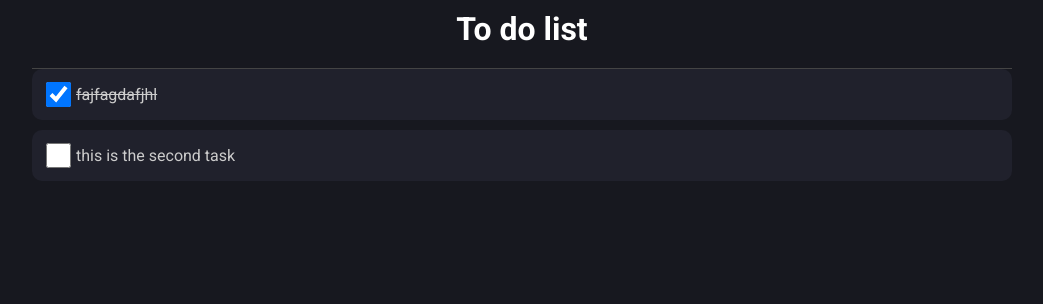
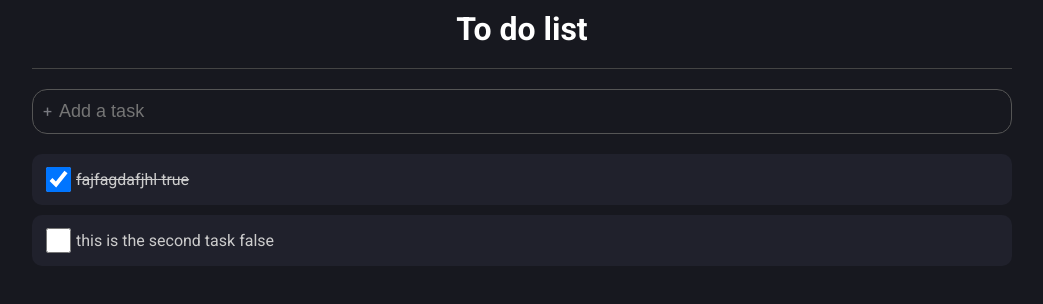
Before and after one commit to xistoeugenio/mini-typescript-projects, a React (Create React App) app: page / in a window 1280 px wide. Shown: the top 304 px of the page, without its empty margins (118-1161 px from the left). Built offline with nearby package versions, Linux system fonts and the light colour scheme.

Commit message:
finished AddArea component

```diff
--- a/src/App.tsx
+++ b/src/App.tsx
@@ -2,6 +2,7 @@ import { useState } from "react";
 import * as C from "./app.styles"
 import { Item } from "./types/item"
 import ListItem from "./components/listItem/ListItem";
+import AddArea from "./components/addArea/AddArea";
 
 const App = () => {
   const [list, setList] = useState<Item[]>([
@@ -9,11 +10,21 @@ const App = () => {
     { id: 1, name: "this is the second task", done: false }
   ])
 
+  const handleAddTask = (taskName: string) => {
+    let newList = [...list]
+    newList.push({
+      id: list.length + 1,
+      name: taskName,
+      done: false,
+    })
+    setList(newList)
+  }
+
   return (
     <C.Container>
       <C.Area>
         <C.Header>To do list</C.Header>
-
+        <AddArea onEnter={handleAddTask} />
         {list.map((item, index) => (
           <ListItem key={index} item={item} />
         ))}
--- a/src/components/addArea/AddArea.tsx
+++ b/src/components/addArea/AddArea.tsx
@@ -1,8 +1,30 @@
+import { KeyboardEvent, useState } from "react"
 import * as C from "./styles"
 
-export default function AddArea() {
+type Props = {
+  onEnter: (taskName: string) => void
+}
+
+export default function AddArea({ onEnter }: Props) {
+  const [inputText, setInputText] = useState('')
+
+  const handleKeyUp = (e: KeyboardEvent) => {
+    if (e.code === "Enter" && inputText !== '') {
+      onEnter(inputText)
+      setInputText('')
+    }
+  }
+
   return (
     <C.Container>
+      <div className="image">+</div>
+      <input
+        type="text"
+        placeholder="Add a task"
+        value={inputText}
+        onChange={(e) => setInputText(e.target.value)}
+        onKeyUp={handleKeyUp}
+      />
     </C.Container>
   )
 }
--- a/src/components/addArea/styles.ts
+++ b/src/components/addArea/styles.ts
@@ -1,3 +1,23 @@
 import styled from "styled-components";
 
-export const Container = styled.div``;
+export const Container = styled.div`
+    border: 1px solid #555;
+    border-radius: 15px;
+    padding: 10px;
+    margin: 20px 0;
+    display: flex;
+    align-items: center;
+
+    .image{
+        margin-right: 5px;
+    }
+
+    input{
+        border: 0px;
+        background: transparent;
+        outline: none;
+        color: #FFF;
+        font-size: 18px;
+        flex: 1;
+    }
+`;
--- a/src/components/listItem/ListItem.tsx
+++ b/src/components/listItem/ListItem.tsx
@@ -16,7 +16,7 @@ const ListItem = ({ item }: Props) => {
                 checked={isChecked}
                 onChange={e => setIsChecked(e.target.checked)}
             />
-            <label>{item.name}</label>
+            <label>{item.name} {item.done.toString()}</label>
         </C.Container>
     )
 }
```
